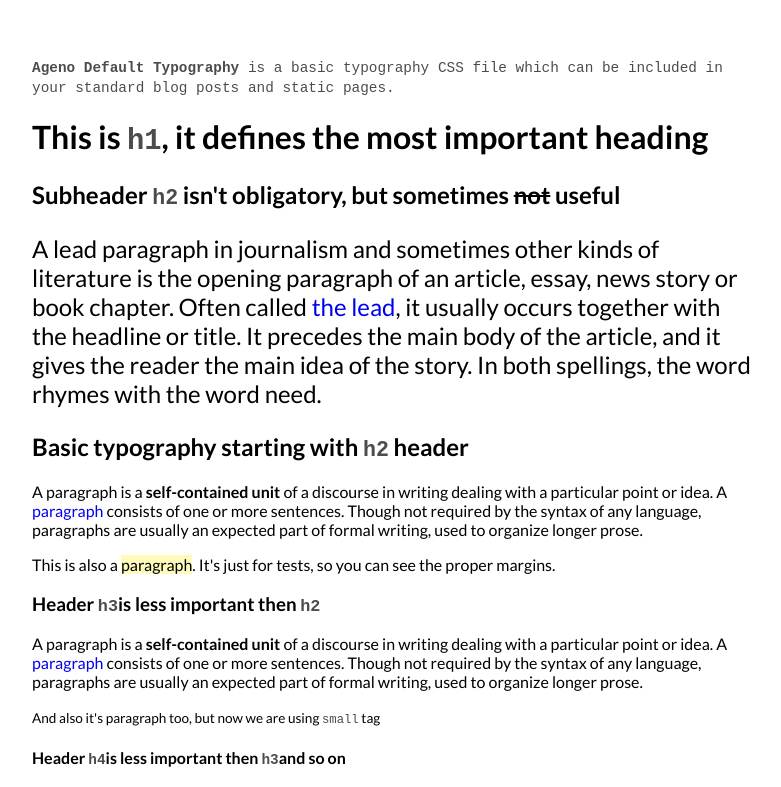
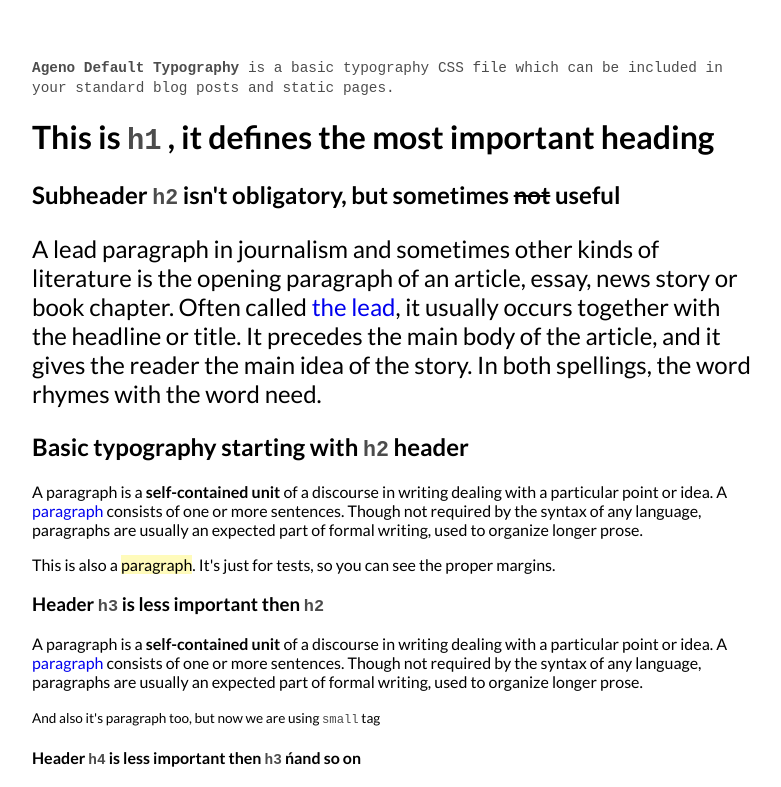
Before and after one commit to ageno/ageno-default-typography, a plain HTML site: page index.html in a window 1280 px wide. Shown: the top 787 px of the page, without its empty margins (248-1029 px from the left). Drawn offline with Linux system fonts and the light colour scheme.

Commit message:
Add spaces near code tag

```diff
--- a/index.html
+++ b/index.html
@@ -34,7 +34,7 @@
   <main>
     <code><strong>Ageno Default Typography</strong> is a basic typography CSS file which can be included in your standard blog posts and static pages.</code>
 
-    <h1>This is <code>h1</code>, it defines the most important heading</h1>
+    <h1>This is <code>h1</code> , it defines the most important heading</h1>
     <h2>Subheader <code>h2</code> isn't obligatory, but sometimes <del>not</del> useful</h2>
     <p class="lead">A lead paragraph in journalism and sometimes other kinds of literature is the opening paragraph of an article, essay, news story or book chapter. Often called <a href="https://en.wikipedia.org/wiki/Lead_paragraph">the lead</a>, it usually occurs together with the headline or title. It precedes the main body of the article, and it gives the reader the main idea of the story. In both spellings, the word rhymes with the word need.</p>
 
@@ -42,11 +42,11 @@
     <p>A paragraph is a <strong>self-contained unit</strong> of a discourse in writing dealing with a particular point or idea. A <a href="https://en.wikipedia.org/wiki/Paragraph">paragraph</a> consists of one or more sentences. Though not required by the syntax of any language, paragraphs are usually an expected part of formal writing, used to organize longer prose.</p>
     <p>This is also a <mark>paragraph</mark>. It's just for tests, so you can see the proper margins.</p>
 
-    <h3>Header <code>h3</code>is less important then <code>h2</code></h3>
+    <h3>Header <code>h3</code> is less important then <code>h2</code> </h3>
     <p>A paragraph is a <strong>self-contained unit</strong> of a discourse in writing dealing with a particular point or idea. A <a href="https://en.wikipedia.org/wiki/Paragraph">paragraph</a> consists of one or more sentences. Though not required by the syntax of any language, paragraphs are usually an expected part of formal writing, used to organize longer prose.</p>
     <p><small>And also it's paragraph too, but now we are using <code>small</code> tag</small></p>
 
-    <h4>Header <code>h4</code>is less important then <code>h3</code>and so on</h4>
+    <h4>Header <code>h4</code> is less important then <code>h3</code> ńand so on</h4>
     <p>A paragraph is a <strong>self-contained unit</strong> of a discourse in writing dealing with a particular point or idea. A <a href="https://en.wikipedia.org/wiki/Paragraph">paragraph</a> consists of one or more sentences. Though not required by the syntax of any language, paragraphs are usually an expected part of formal writing, used to organize longer prose.</p>
 
     <blockquote cite="http://www.worldwildlife.org/who/index.html">
```
